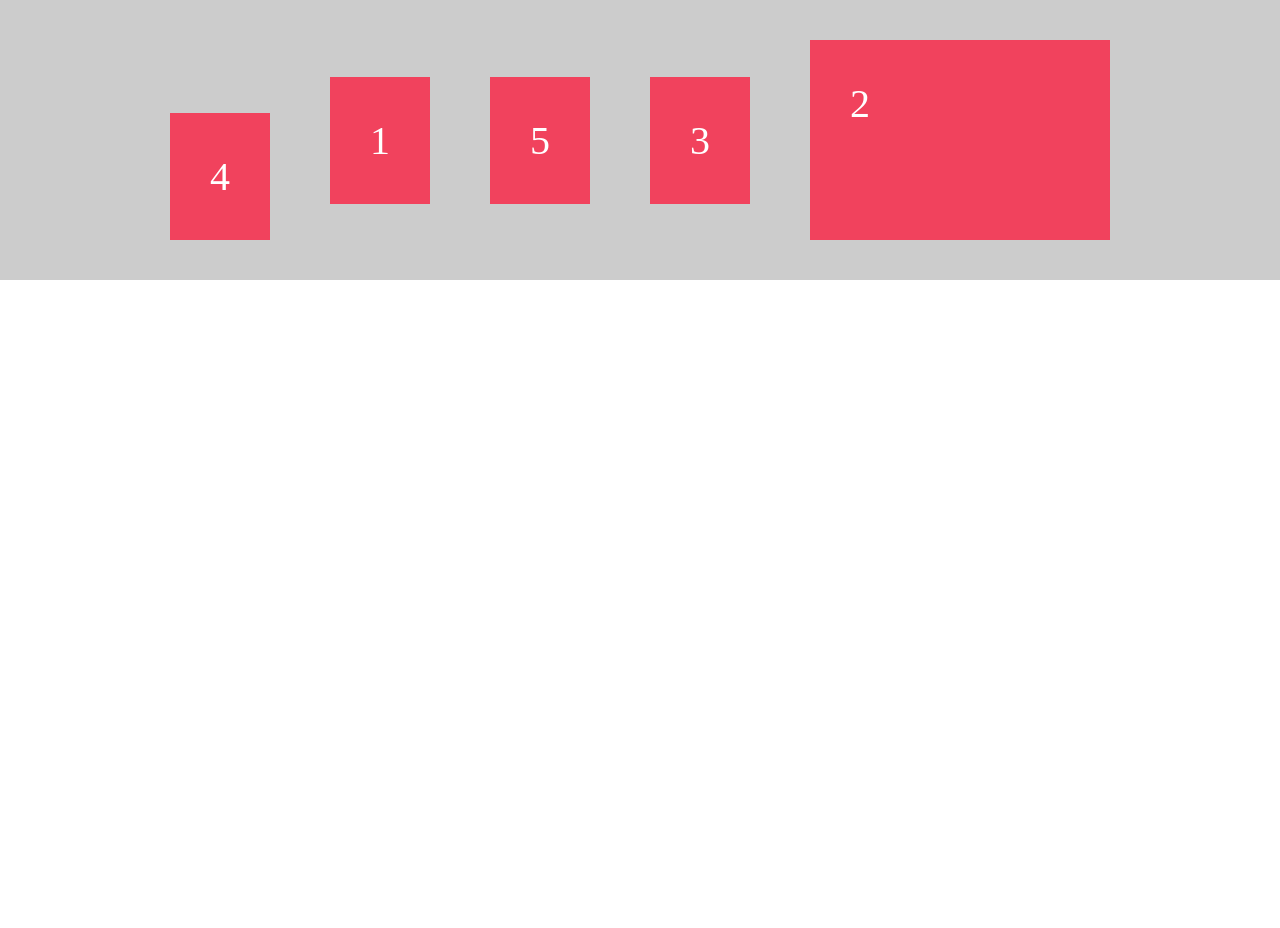
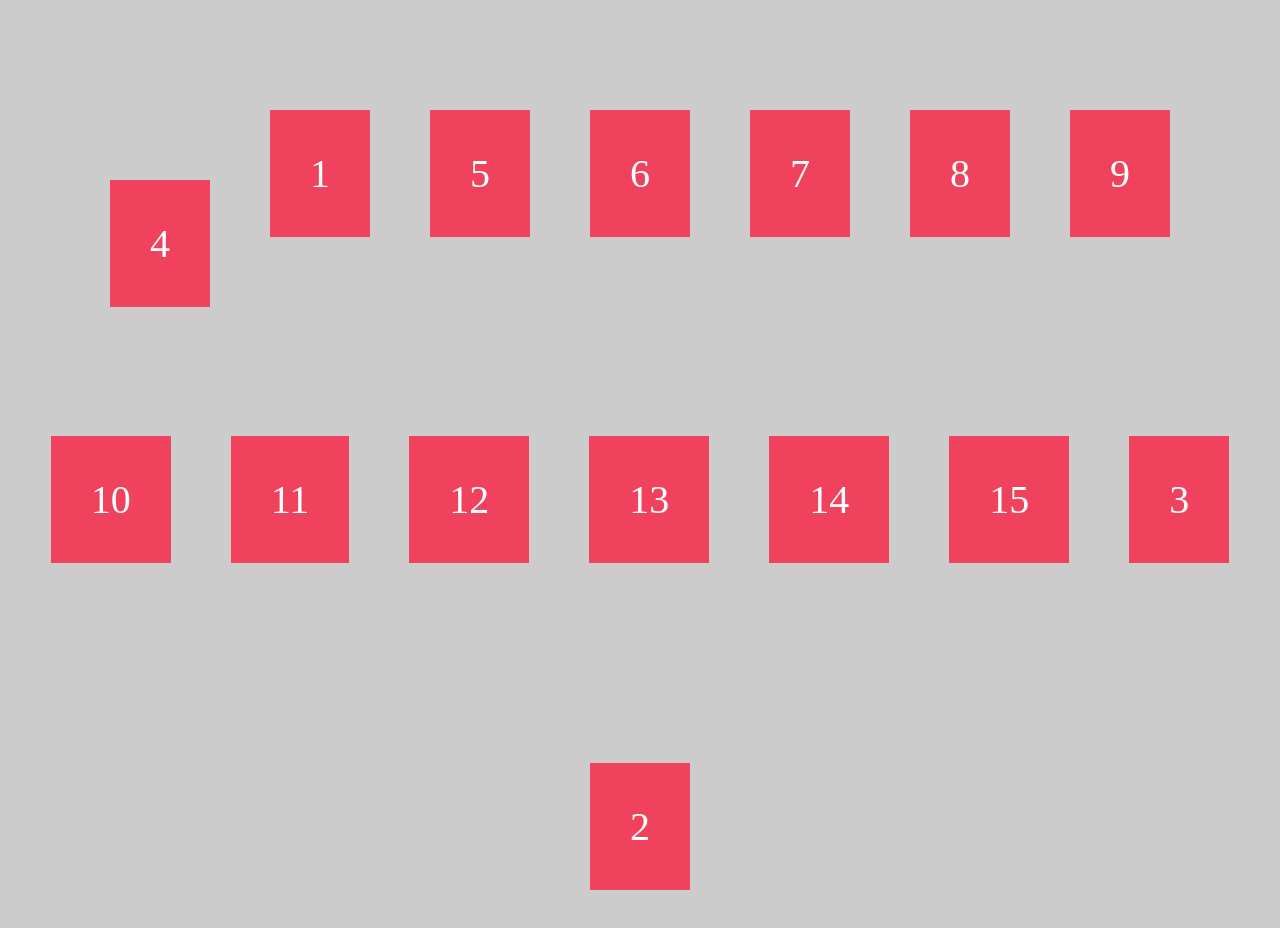
Before and after one commit to dhruvArora8053/CSS-Rules, a plain HTML site: page Practice/flex.html in a window 1280 px wide. Before the commit the page ends 800 px from the top, so only its background shows below. Drawn offline with Linux system fonts and the light colour scheme.

Commit message:
implemented flex-wrap

```diff
--- a/Practice/flex.html
+++ b/Practice/flex.html
@@ -14,10 +14,13 @@
       .container {
         background-color: #ccc;
         padding: 10px;
+        height: 1000px;
         display: flex;
         flex-direction: row;
         justify-content: center;
         align-items: center;
+        flex-wrap: wrap;
+        align-content: stretch;
       }
 
       .item {
@@ -29,7 +32,7 @@
       }
 
       .i2 {
-        height: 200px;
+        /* height: 200px; */
       }
 
       .i4 {
@@ -62,7 +65,7 @@
 
       .i2 {
         /* flex-basis: 600px; */
-        flex: 0 1 300px;
+        /* flex: 0 1 300px; */
       }
     </style>
   </head>
@@ -72,7 +75,17 @@
       <div class="item i2">2</div>
       <div class="item i3">3</div>
       <div class="item i4">4</div>
-      <div class="item i5">5</div>
+      <div class="item">5</div>
+      <div class="item">6</div>
+      <div class="item">7</div>
+      <div class="item">8</div>
+      <div class="item">9</div>
+      <div class="item">10</div>
+      <div class="item">11</div>
+      <div class="item">12</div>
+      <div class="item">13</div>
+      <div class="item">14</div>
+      <div class="item">15</div>
     </div>
   </body>
 </html>
```
